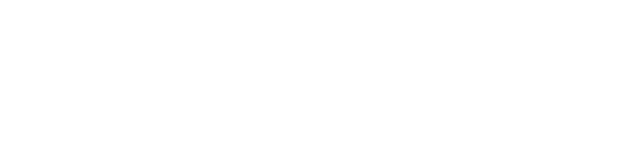
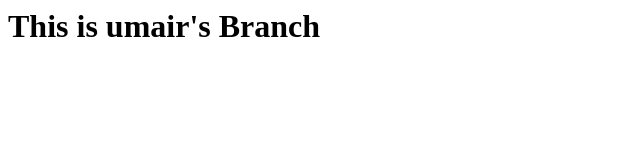
Before and after one commit to abdul-salam111/attendance-mgt-system, a plain HTML site: page index.html in a window 1280 px wide. Shown: the whole page, without its empty margins (0-640 px from the left). Drawn offline with Linux system fonts and the light colour scheme.

Commit message:
new changes commited

```diff
--- a/index.html
+++ b/index.html
@@ -5,6 +5,7 @@
     <title>Document</title>
 </head>
 <body>
+    <h1>This is umair's Branch</h1>
 
 </body>
 </html>
```
